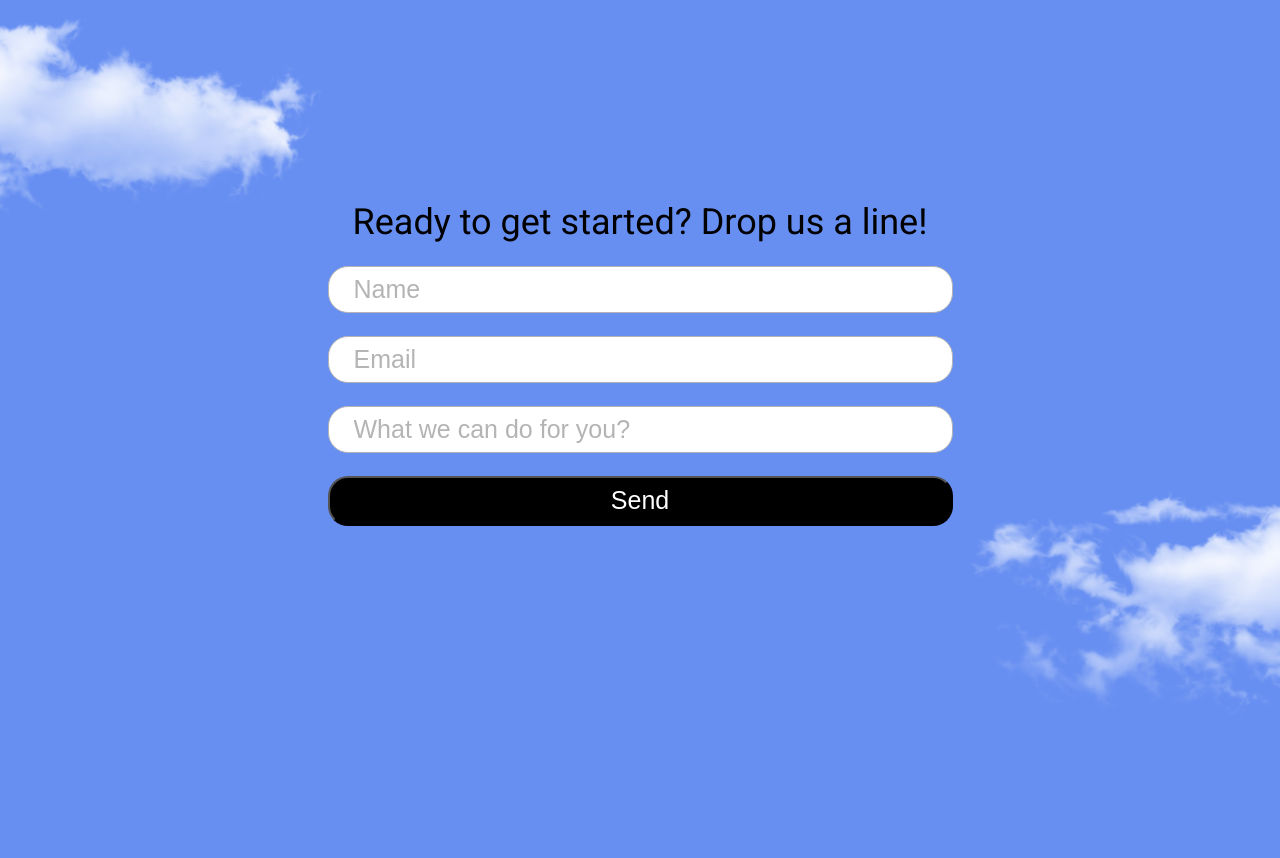
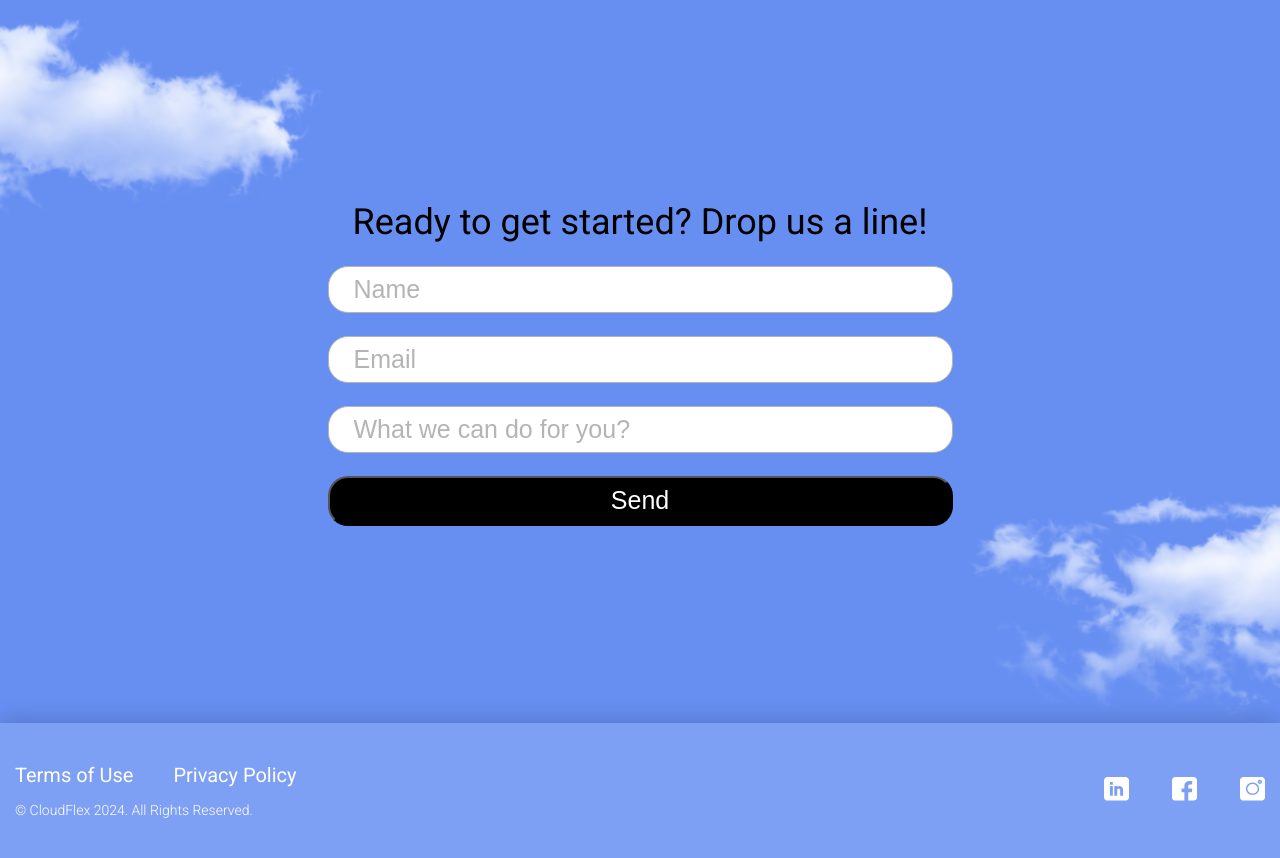
Before and after one commit to IvanZubrei/landing_live_steaming, a website: page index.html in a window 1280 px wide. Shown: the part 5332-6190 px from the top of the page. Before the commit the page ends 6055 px from the top, so only its background shows below. Drawn offline with nearby package versions, Linux system fonts and the light colour scheme; files that its build step writes are made by us from their sources.

Commit message:
contacts section

```diff
--- a/index.html
+++ b/index.html
@@ -274,5 +274,45 @@
     </section>
 
   </main>
+
+  <footer class="footer-section" aria-label="footer section">
+    <div class="container">
+      <div class="footer">
+        <div class="footer__terms">
+          <div class="footer__terms-links">
+            <a class="footer__terms-link" href="#" >
+              Terms of Use
+            </a>
+            <a class="footer__terms-link" href="#" >
+              Privacy Policy
+            </a>
+          </div>
+          <div class="footer__terms-right">
+            © CloudFlex 2024. All Rights Reserved.
+          </div>
+        </div>
+
+        <address class="footer__contacts">
+          <a href="https://linkedin.com" target="_blank">
+            <svg class="footer__contacts-icon" aria-label="linkedin icon">
+              <use href="assets/sprites.svg#linkedin-icon"></use>
+            </svg>
+          </a>
+
+          <a href="https://facebook.com" target="_blank">
+            <svg class="footer__contacts-icon" aria-label="facebook icon">
+              <use href="assets/sprites.svg#facebook-icon"></use>
+            </svg>
+          </a>
+
+          <a href="https://instagram.com" target="_blank">
+            <svg class="footer__contacts-icon" aria-label="instagram icon">
+              <use href="assets/sprites.svg#instagram-icon"></use>
+            </svg>
+          </a>
+        </address>
+      </div>
+    </div>
+  </footer>
 </body>
 </html>
--- /dev/null
+++ b/styles/_contacts.scss
@@ -0,0 +1,52 @@
+@use '_variables.scss' as v;
+@use '_mixins.scss' as m;
+@use 'sass:color';
+@use '_placeholders.scss';
+
+.footer-section {
+  background-color: color.adjust(v.$color_white, $alpha: -0.85);
+  box-shadow: 0 -5px 20px 0 rgba(0,0,0,.15);
+
+  .footer {
+    width: 100%;
+    height: 135px;
+    margin: 0 auto;
+    padding: 0 15px;
+    @include m.d-flex(space-between, center, nowrap, row, 0, 0);
+
+    &__terms {
+      @include m.d-flex(start, start, nowrap, column, 0, 15px);
+
+      &-links {
+        @include m.d-flex(start, center, nowrap, row, 40px, 0);
+        @include m.font(20px, 400, v.$color_white);
+      }
+
+      &-link {
+        @extend %hover-black;
+      }
+
+      &-right {
+        @include m.font(14px, 300, v.$color_white);
+      }
+    }
+
+    &__contacts {
+      @include m.d-flex(space-between, start, nowrap, row, 43px, 0);
+
+      &-icon {
+        width: 25px;
+        height: 24px;
+        fill: v.$color_white;
+
+        &:hover {
+          fill: v.$color_black;
+        }
+      }
+    }
+
+    @media (max-width: v.$media_sm) {
+      @include m.d-flex(center, center, nowrap, column-reverse, 0, 20px);
+    }
+  }
+}
--- a/styles/_importer.scss
+++ b/styles/_importer.scss
@@ -7,3 +7,4 @@
 @forward '_experience.scss';
 @forward '_testimonials.scss';
 @forward '_form.scss';
+@forward '_contacts.scss';
```
